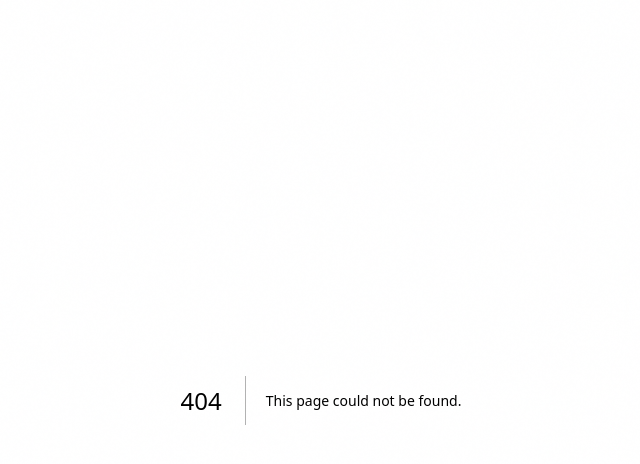
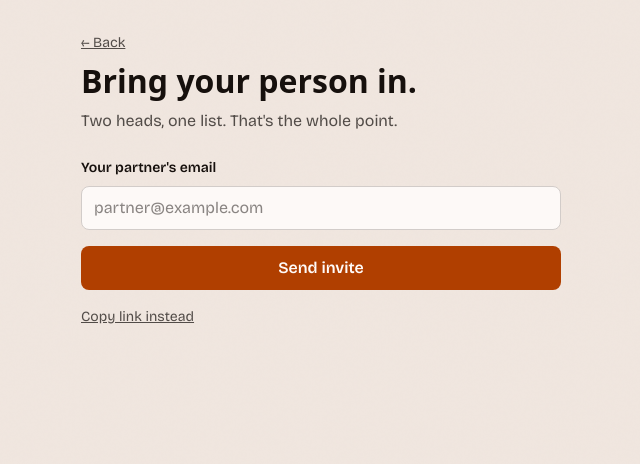
Before and after one commit to Dave-Hughes/todoapp, a Next.js app: page /invite in a window 1280 px wide. Before the commit this address had no page. Shown: the top 464 px of the page, without its empty margins (319-959 px from the left). Built offline with nearby package versions, Linux system fonts and the light colour scheme; no server answers; a web font is replaced by a local one.

Commit message:
feat(invites): /invite page — compose/waiting state toggler

```diff
--- /dev/null
+++ b/src/app/invite/page.tsx
@@ -0,0 +1,49 @@
+"use client";
+
+import Link from "next/link";
+import { useCurrentInvite } from "@/lib/hooks/use-invite";
+import { InviteCompose } from "@/components/invite-compose/invite-compose";
+import { InviteWaiting } from "@/components/invite-waiting/invite-waiting";
+
+export default function InvitePage() {
+  const { data, isLoading } = useCurrentInvite();
+
+  return (
+    <main
+      className="
+        min-h-dvh
+        bg-[color:var(--color-bg)]
+        text-[color:var(--color-text-primary)]
+        py-[var(--space-8)] px-[var(--space-4)]
+      "
+    >
+      <div className="max-w-[480px] mx-auto flex flex-col gap-[var(--space-6)]">
+        <header className="flex flex-col gap-[var(--space-1)]">
+          <Link
+            href="/today"
+            className="
+              text-[length:var(--text-sm)] text-[color:var(--color-text-secondary)]
+              underline self-start
+            "
+          >
+            ← Back
+          </Link>
+          <h1 className="font-[family-name:var(--font-display)] text-[length:var(--text-2xl)] font-[var(--weight-bold)]">
+            Bring your person in.
+          </h1>
+          <p className="text-[length:var(--text-md)] text-[color:var(--color-text-secondary)]">
+            Two heads, one list. That's the whole point.
+          </p>
+        </header>
+
+        {isLoading ? (
+          <p className="text-[color:var(--color-text-secondary)]">Loading…</p>
+        ) : data?.invite ? (
+          <InviteWaiting invite={data.invite} />
+        ) : (
+          <InviteCompose />
+        )}
+      </div>
+    </main>
+  );
+}
```
